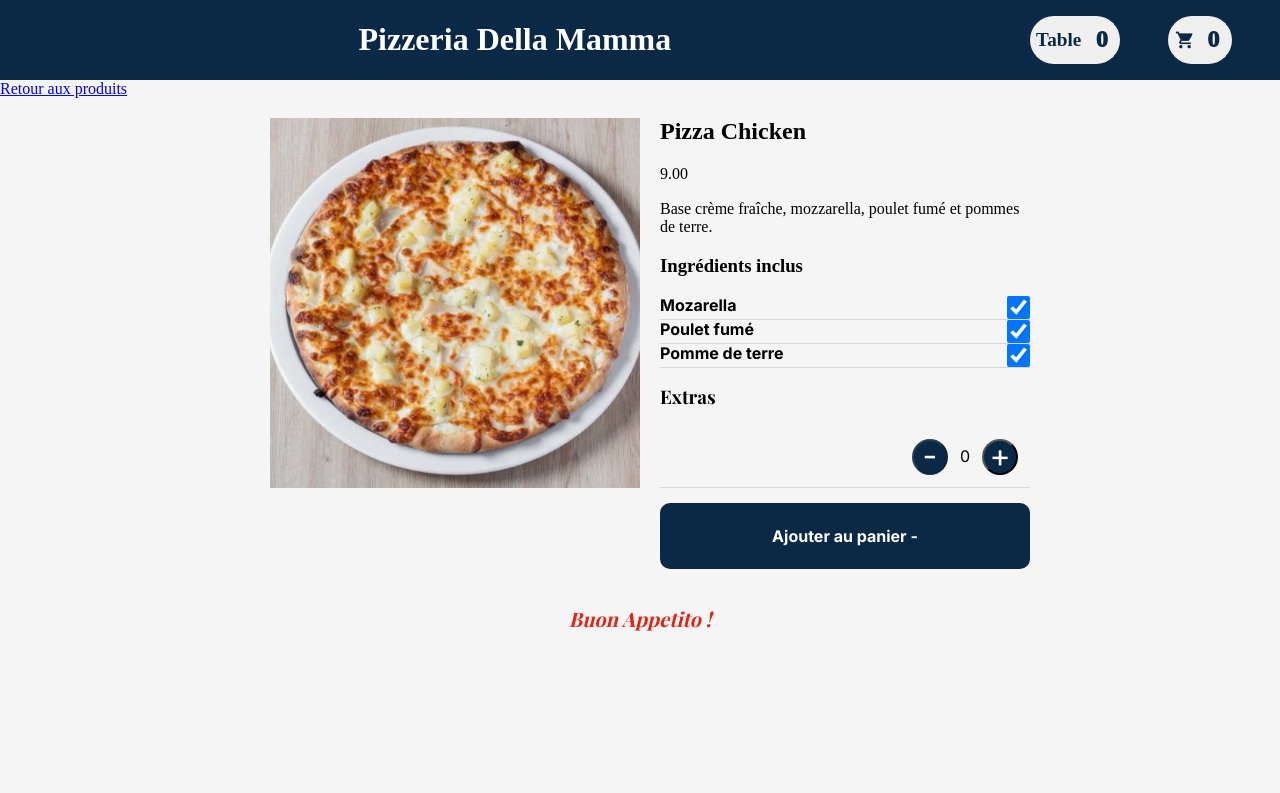
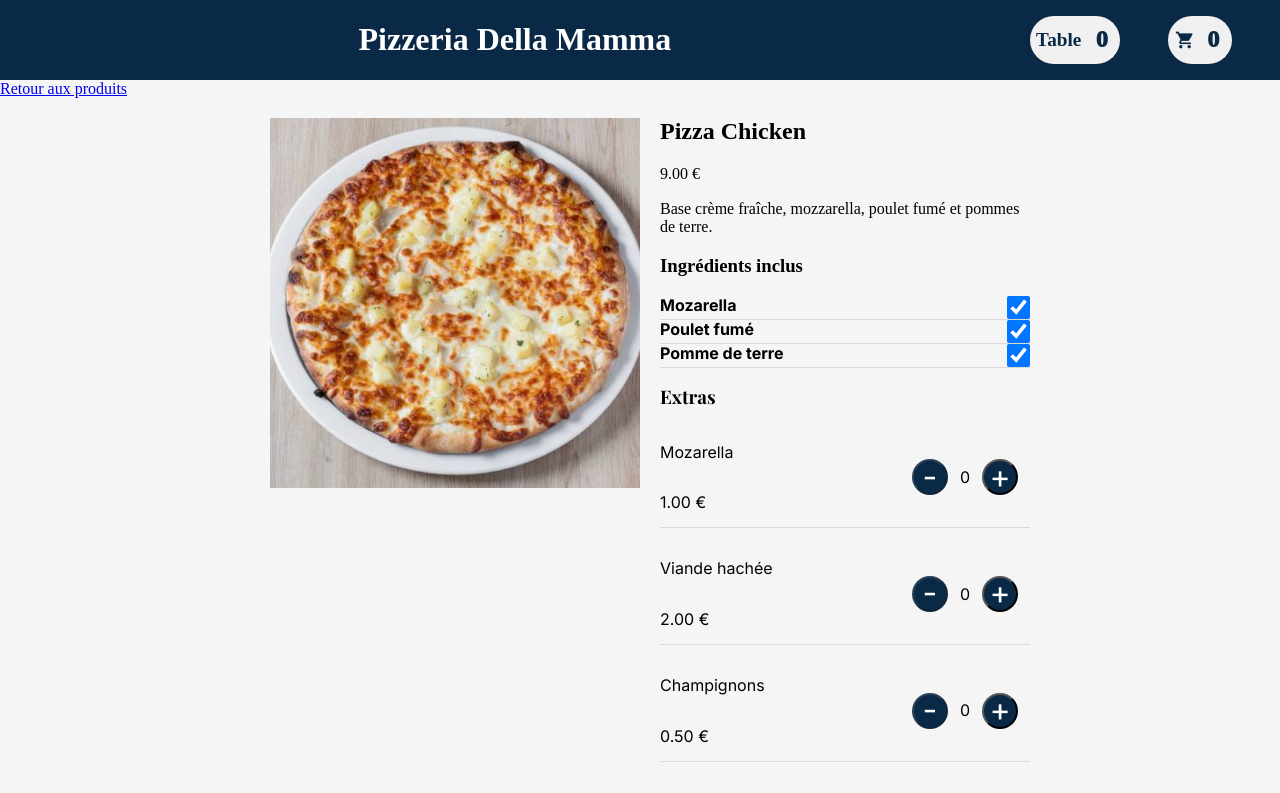
Before and after one commit to Morgane-Compa/pizza-mama, an Angular app: page /custom-product/1 in a window 1280 px wide. Shown: the top 793 px of the page. Built offline with nearby package versions, Linux system fonts and the light colour scheme; a web font is replaced by a local one.

Commit message:
commit de fin

```diff
--- a/src/app/components/custom-product/customize-parent/customize-parent.component.html
+++ b/src/app/components/custom-product/customize-parent/customize-parent.component.html
@@ -1,11 +1,13 @@
 <div class="entireComponent">
+    <!-- je récupère l'image de mon produit -->
     <img src="assets/img/{{singleProduct[0].picture}}" alt="">
 
 
     <div class="bigPart">
         <div class="productInfo">
+            <!-- je récupère les informations de mon produit  -->
             <H2>{{singleProduct[0].title}}</H2>
-            <p>{{this.productService.price(singleProduct[0].price)}}</p>
+            <p>{{this.productService.price(singleProduct[0].price)}} €</p>
             <p>{{singleProduct[0].description}}</p>
         </div>
 
@@ -13,6 +15,7 @@
         <app-base-product [ingredients]="singleProduct[0].includedIngredients"></app-base-product>
         <app-product-extra [extras]="singleProduct[0].extras"></app-product-extra>
 
+        <!-- mon bouton pour ajouter au panier (désolé il est pas fini) -->
         <button (click)="addProduct()">Ajouter au panier - </button>
 
     </div>
--- a/src/app/components/custom-product/customize-parent/customize-parent.component.ts
+++ b/src/app/components/custom-product/customize-parent/customize-parent.component.ts
@@ -17,10 +17,9 @@ export class CustomizeParentComponent {
 
    // je récupère les donnes de mes mocks
    product: IProductsByCategory[] = PRODUCTS;
-  //  products: IProductsByCategory[] = [];
    productDetail?: IProductsByCategory;
    extras: IIngredient[] = INGREDIENTS;
-
+  //  pour récupérer un seul produit
    singleProduct!: any;
 
    //on importe nos services
--- a/src/app/components/custom-product/product-extra/product-extra.component.html
+++ b/src/app/components/custom-product/product-extra/product-extra.component.html
@@ -1,11 +1,12 @@
 <h3>Extras</h3>
 
 <!-- utiliser un *ngFor pour que tout les ingrédients soit bouclé  -->
-<div  class="extras">
-    <!-- *ngFor="let item of extras" -->
+<div *ngFor="let item of extras" class="extras">
+
     <div class="extraInfo">
-        <!-- <p>{{item.extras.title}}</p> -->
-        <p></p>
+        <p>{{item.ingredient.title}}</p>
+        <p>{{this.productService.price(item.additionalPrice)}} €</p>
+
 
     </div>
 
--- a/src/app/components/custom-product/product-extra/product-extra.component.ts
+++ b/src/app/components/custom-product/product-extra/product-extra.component.ts
@@ -1,33 +1,51 @@
 import { Component, Input } from '@angular/core';
-import { IExtraIngredient } from 'src/app/mocks/products';
+import { IExtraIngredient, IProduct, PRODUCTS } from 'src/app/mocks/products';
+import { ProductService } from 'src/app/services/product.service';
+
 
 @Component({
   selector: 'app-product-extra',
   templateUrl: './product-extra.component.html',
   styleUrls: ['./product-extra.component.css']
+
 })
 export class ProductExtraComponent {
 
 
-  extra!: IExtraIngredient[]
+  extra!: IExtraIngredient[];
+
+// j'aurais aimé récupérer le quantity du mock dans cette variable mais je n'y arrove pas
   number: number = 0;
 
+  // je créer un input pour récupérer le mock et le transmettre dans mon html (pour faire une boucle sur mes extras)
+  @Input() extras!: IExtraIngredient[];
+  product: any;
 
-  @Input() extras!: IExtraIngredient[];
+constructor(public productService: ProductService) {}
 
   ngOnInit(): void {
 
+    // this.alphabetOrder();
     console.log(this.extras)
    }
 
+
+   // Trie du tableau par ordre alphabétique des noms de produits (enfin j'essaie parce que ça fonctionne pas mais je la laisse pour te montrer que j'ai essayé, je le met juste en commentaire parce que ça ne fonctionne pas)
+  // alphabetOrder() {
+  //   return this.product.extras.sort((a: { ingredient: { title: string; }; }, b: { ingredient: { title: any; }; }) => a.ingredient.title.localeCompare(b.ingredient.title));
+  // }
+
+
+
   //pour ajouter un extra
+  // je pense qu'il aurait fallut que je récupère la quantity dans ma variable number ainsi que la maxQuantity dans une autre variable et qu'en suite je rajoute une condition pour que number ne dépasse pas maxQuantity
   addExtra() {
-
     this.number++;
   }
 
 
   //pour enlever un extra
+  // la encore jaurai aimé récupérer la valeur de quantity du mock mais je n'ai pas réussi
   removeExtra() {
 
     if (this.number >= 0) {
```
Also changed, not shown: 1 other file (tests, documents, lock files or other folders).
